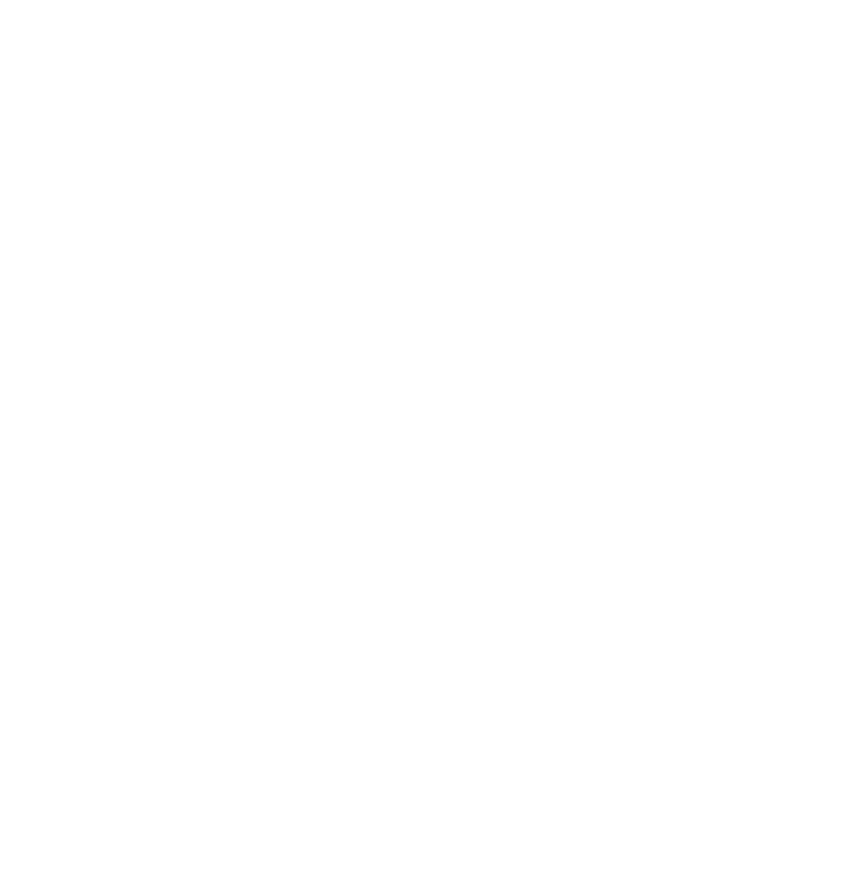
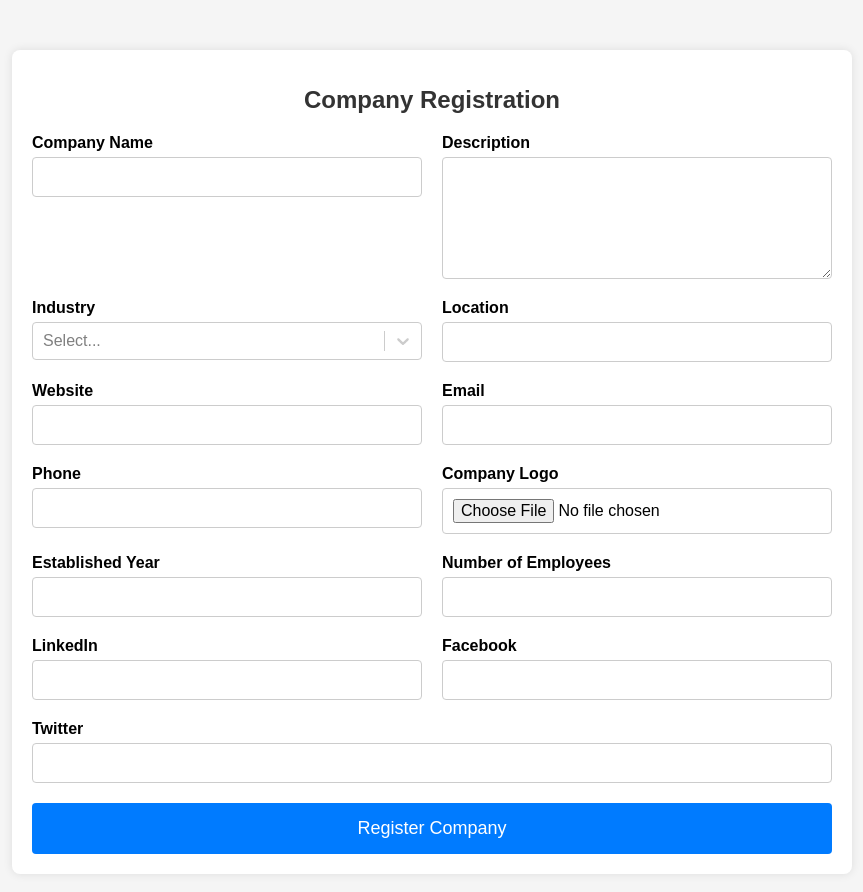
Before and after one commit to Yashgabani845/hiring-portal, a React (Create React App) app in the folder hiring-portal/: page /company in a window 1280 px wide. Before the commit this address had no page. Shown: the top 892 px of the page, without its empty margins (208-1071 px from the left). Before the commit the page ends 800 px from the top, so only its background shows below. Built offline with nearby package versions, Linux system fonts and the light colour scheme.

Commit message:
company reg added?

```diff
--- a/hiring-portal/src/App.js
+++ b/hiring-portal/src/App.js
@@ -14,6 +14,7 @@ import CreateTest from './Components/CreateTest';
 import TakeTest from './Components/TakeTest';
 import JobPostForm from './Components/JobPostForm';
 import VideoMeeting from './Components/VideoMeeting';
+import CompanyRegistration from './Components/CompanyRegistration';
 function App() {
   const [test, setTest] = useState(null);
 
@@ -30,6 +31,7 @@ function App() {
         <Route path="/taketest" element={<TakeTest test={test}/>}/>
         <Route path="/postjob" element ={<JobPostForm/>}/>
         <Route path="/video" element={<VideoMeeting/>}/>
+        <Route path="/company" element={<CompanyRegistration/>}/>
    </Routes>
    </Router>
   );
--- /dev/null
+++ b/hiring-portal/src/CSS/company.css
@@ -0,0 +1,78 @@
+/* CompanyRegistration.css */
+
+body {
+    font-family: 'Arial', sans-serif;
+    background-color: #f5f5f5;
+    margin: 0;
+    padding: 0;
+  }
+
+  .company-registration-container {
+    max-width: 800px;
+    margin: 50px auto;
+    padding: 20px;
+    background: #fff;
+    border-radius: 8px;
+    box-shadow: 0 0 10px rgba(0, 0, 0, 0.1);
+  }
+
+  .company-registration-container h1 {
+    text-align: center;
+    margin-bottom: 20px;
+    font-size: 24px;
+    color: #333;
+  }
+
+  .company-registration-form {
+    display: flex;
+    flex-wrap: wrap;
+    gap: 20px;
+  }
+
+  .form-group {
+    flex: 1 1 calc(50% - 20px);
+    display: flex;
+    flex-direction: column;
+  }
+
+  .form-group label {
+    font-weight: bold;
+    margin-bottom: 5px;
+  }
+
+  .form-group input,
+  .form-group textarea,
+  .form-group select {
+    padding: 10px;
+    border: 1px solid #ccc;
+    border-radius: 4px;
+    font-size: 16px;
+  }
+
+  .form-group textarea {
+    resize: vertical;
+    min-height: 100px;
+  }
+
+  .submit-button {
+    width: 100%;
+    padding: 15px;
+    background-color: #007BFF;
+    border: none;
+    border-radius: 4px;
+    color: #fff;
+    font-size: 18px;
+    cursor: pointer;
+    transition: background-color 0.3s;
+  }
+
+  .submit-button:hover {
+    background-color: #0056b3;
+  }
+
+  /* Adjust form layout for smaller screens */
+  @media (max-width: 768px) {
+    .form-group {
+      flex: 1 1 100%;
+    }
+  }
--- /dev/null
+++ b/hiring-portal/src/Components/CompanyRegistration.jsx
@@ -0,0 +1,112 @@
+import React, { useState } from 'react';
+import '../CSS/company.css';
+import Select from 'react-select';
+
+const CompanyRegistration = () => {
+  const [formData, setFormData] = useState({
+    name: '',
+    description: '',
+    industry: '',
+    location: '',
+    website: '',
+    email: '',
+    phone: '',
+    logo: null,
+    establishedYear: '',
+    employeesCount: '',
+    linkedin: '',
+    facebook: '',
+    twitter: ''
+  });
+
+  const handleChange = (e) => {
+    const { name, value, type, files } = e.target;
+    if (type === 'file') {
+      setFormData({ ...formData, [name]: files[0] });
+    } else {
+      setFormData({ ...formData, [name]: value });
+    }
+  };
+
+  const handleSubmit = (e) => {
+    e.preventDefault();
+    // Handle form submission logic
+    console.log(formData);
+  };
+
+  const industryOptions = [
+    { value: 'technology', label: 'Technology' },
+    { value: 'finance', label: 'Finance' },
+    { value: 'healthcare', label: 'Healthcare' },
+    { value: 'education', label: 'Education' }
+    // Add more industries as needed
+  ];
+
+  return (
+    <div className="company-registration-container">
+      <h1>Company Registration</h1>
+      <form onSubmit={handleSubmit} className="company-registration-form">
+        <div className="form-group">
+          <label>Company Name</label>
+          <input type="text" name="name" value={formData.name} onChange={handleChange} required />
+        </div>
+        <div className="form-group">
+          <label>Description</label>
+          <textarea name="description" value={formData.description} onChange={handleChange} required />
+        </div>
+        <div className="form-group">
+          <label>Industry</label>
+          <Select
+            options={industryOptions}
+            name="industry"
+            value={industryOptions.find(option => option.value === formData.industry)}
+            onChange={(option) => setFormData({ ...formData, industry: option.value })}
+          />
+        </div>
+        <div className="form-group">
+          <label>Location</label>
+          <input type="text" name="location" value={formData.location} onChange={handleChange} required />
+        </div>
+        <div className="form-group">
+          <label>Website</label>
+          <input type="url" name="website" value={formData.website} onChange={handleChange} />
+        </div>
+        <div className="form-group">
+          <label>Email</label>
+          <input type="email" name="email" value={formData.email} onChange={handleChange} required />
+        </div>
+        <div className="form-group">
+          <label>Phone</label>
+          <input type="tel" name="phone" value={formData.phone} onChange={handleChange} required />
+        </div>
+        <div className="form-group">
+          <label>Company Logo</label>
+          <input type="file" name="logo" onChange={handleChange} />
+        </div>
+        <div className="form-group">
+          <label>Established Year</label>
+          <input type="number" name="establishedYear" value={formData.establishedYear} onChange={handleChange} />
+        </div>
+        <div className="form-group">
+          <label>Number of Employees</label>
+          <input type="number" name="employeesCount" value={formData.employeesCount} onChange={handleChange} />
+        </div>
+        <div className="form-group">
+          <label>LinkedIn</label>
+          <input type="url" name="linkedin" value={formData.linkedin} onChange={handleChange} />
+        </div>
+        <div className="form-group">
+          <label>Facebook</label>
+          <input type="url" name="facebook" value={formData.facebook} onChange={handleChange} />
+        </div>
+        <div className="form-group">
+          <label>Twitter</label>
+          <input type="url" name="twitter" value={formData.twitter} onChange={handleChange} />
+        </div>
+        <button type="submit" className="submit-button">Register Company</button>
+      </form>
+    </div>
+  );
+};
+
+export default CompanyRegistration;
```
